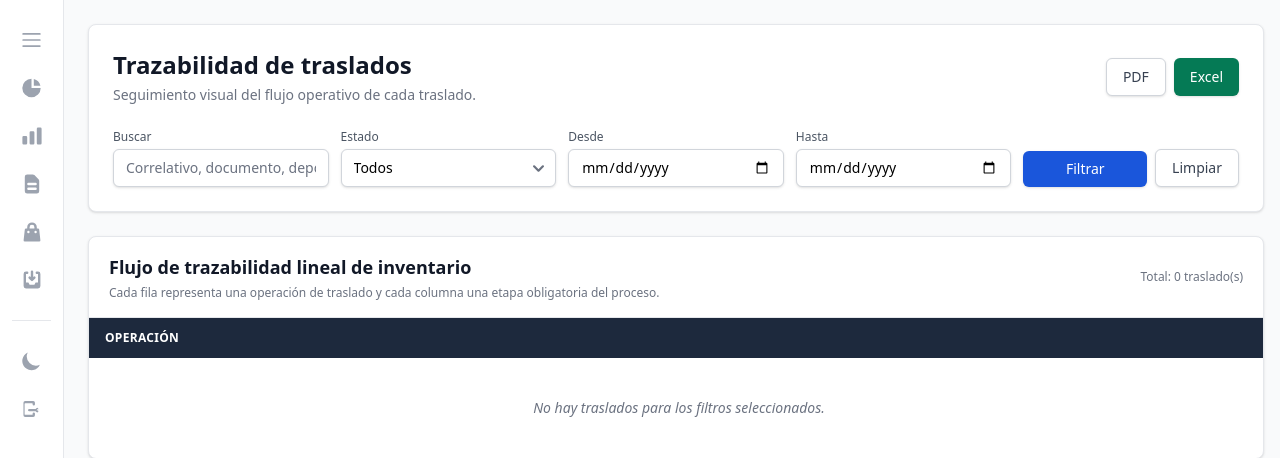
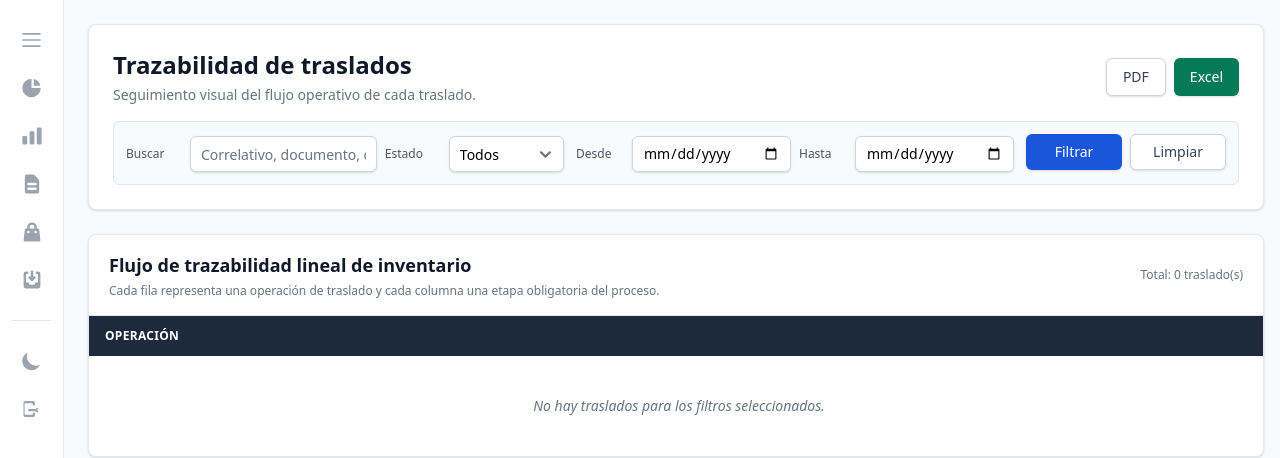
Before and after one commit to jose1574/toolbox-chrystal, a Python web app: template app/inventory/templates/transfer_traceability.html in a window 1280 px wide. Shown: the top 458 px of the page. Run offline with Jinja, Linux system fonts and the light colour scheme; the template is opened without the code that fills it, so the values that code supplies are empty; style sheets or scripts are compiled from the project's sources; some libraries are stand-ins or nearby versions.

Commit message:
se mejora la visualizacion del reporte de trazabilidad de traslados

```diff
--- a/app/inventory/templates/transfer_traceability.html
+++ b/app/inventory/templates/transfer_traceability.html
@@ -22,41 +22,48 @@
             </div>
         </div>
 
-        <form method="get" action="{{ url_for('inventory.transfer_traceability') }}" class="mt-6 grid grid-cols-1 md:grid-cols-5 gap-3">
-            <div>
-                <label for="q" class="block text-xs font-medium text-gray-600 mb-1">Buscar</label>
+        <form method="get" action="{{ url_for('inventory.transfer_traceability') }}"
+            class="mt-4 rounded-md border border-gray-200 bg-gray-50 p-3">
+            <div class="grid grid-cols-1 gap-3 xl:grid-cols-[1fr_1fr_auto] xl:items-end">
+                <div class="grid grid-cols-1 gap-2 md:grid-cols-[1.4fr_1fr]">
+                    <div class="flex items-center gap-2">
+                        <label for="q" class="w-14 shrink-0 text-xs font-medium text-gray-600">Buscar</label>
                         <input type="text" id="q" name="q" value="{{ filters.q }}" placeholder="Correlativo, documento, depósito..."
-                    class="block w-full rounded-md border border-gray-300 px-3 py-2 text-sm shadow-sm focus:border-blue-500 focus:ring-blue-500">
+                            class="block h-9 w-full rounded-md border border-gray-300 px-2.5 text-sm shadow-sm focus:border-blue-500 focus:ring-blue-500">
                     </div>
-            <div>
-                <label for="status" class="block text-xs font-medium text-gray-600 mb-1">Estado</label>
+                    <div class="flex items-center gap-2">
+                        <label for="status" class="w-14 shrink-0 text-xs font-medium text-gray-600">Estado</label>
                         <select id="status" name="status"
-                    class="block w-full rounded-md border border-gray-300 px-3 py-2 text-sm shadow-sm focus:border-blue-500 focus:ring-blue-500">
+                            class="block h-9 w-full rounded-md border border-gray-300 px-2.5 text-sm shadow-sm focus:border-blue-500 focus:ring-blue-500">
                             <option value="">Todos</option>
                             {% for code, label in status_labels.items() %}
                             <option value="{{ code }}" {% if filters.status == code %}selected{% endif %}>{{ label }}</option>
                             {% endfor %}
                         </select>
                     </div>
-            <div>
-                <label for="date_from" class="block text-xs font-medium text-gray-600 mb-1">Desde</label>
+                </div>
+                <div class="grid grid-cols-1 gap-2 md:grid-cols-2">
+                    <div class="flex items-center gap-2">
+                        <label for="date_from" class="w-12 shrink-0 text-xs font-medium text-gray-600">Desde</label>
                         <input type="date" id="date_from" name="date_from" value="{{ filters.date_from }}"
-                    class="block w-full rounded-md border border-gray-300 px-3 py-2 text-sm shadow-sm focus:border-blue-500 focus:ring-blue-500">
+                            class="block h-9 w-full rounded-md border border-gray-300 px-2.5 text-sm shadow-sm focus:border-blue-500 focus:ring-blue-500">
                     </div>
-            <div>
-                <label for="date_to" class="block text-xs font-medium text-gray-600 mb-1">Hasta</label>
+                    <div class="flex items-center gap-2">
+                        <label for="date_to" class="w-12 shrink-0 text-xs font-medium text-gray-600">Hasta</label>
                         <input type="date" id="date_to" name="date_to" value="{{ filters.date_to }}"
-                    class="block w-full rounded-md border border-gray-300 px-3 py-2 text-sm shadow-sm focus:border-blue-500 focus:ring-blue-500">
+                            class="block h-9 w-full rounded-md border border-gray-300 px-2.5 text-sm shadow-sm focus:border-blue-500 focus:ring-blue-500">
                     </div>
-            <div class="flex items-end gap-2">
+                </div>
+                <div class="flex gap-2 xl:pb-0.5">
                     <button type="submit"
-                    class="inline-flex w-full items-center justify-center rounded-md bg-blue-700 px-4 py-2 text-sm font-medium text-white shadow-sm hover:bg-blue-800">
+                        class="inline-flex h-9 w-24 items-center justify-center rounded-md bg-blue-700 px-3 text-sm font-medium text-white shadow-sm hover:bg-blue-800">
                         Filtrar
                     </button>
                     <a href="{{ url_for('inventory.transfer_traceability') }}"
-                    class="inline-flex items-center justify-center rounded-md border border-gray-300 bg-white px-4 py-2 text-sm font-medium text-gray-700 shadow-sm hover:bg-gray-50">
+                        class="inline-flex h-9 w-24 items-center justify-center rounded-md border border-gray-300 bg-white px-3 text-sm font-medium text-gray-700 shadow-sm hover:bg-gray-50">
                         Limpiar
                     </a>
+                </div>
             </div>
         </form>
     </div>
@@ -88,20 +95,20 @@
                 <tbody class="divide-y divide-gray-200">
                     {% for transfer in transfers %}
                     <tr class="hover:bg-slate-50">
-                        <td class="bg-slate-50 px-4 py-4 align-top border-r border-gray-200">
+                        <td class="bg-slate-900 px-4 py-4 align-top border-r border-slate-700">
                             <div class="flex items-start justify-between gap-3">
                                 <div>
-                                    <div class="text-base font-bold text-slate-900">#{{ transfer.operation_correlative }}</div>
-                                    <div class="mt-1 text-xs text-slate-500">Doc: {{ transfer.document_no or '-' }} | {{ transfer.emission_date or '-' }}</div>
+                                    <div class="text-base font-bold text-white">#{{ transfer.operation_correlative }}</div>
+                                    <div class="mt-1 text-xs text-slate-300">Doc: {{ transfer.document_no or '-' }} | {{ transfer.emission_date or '-' }}</div>
                                 </div>
                                 <span class="inline-flex rounded-full px-2.5 py-0.5 text-[11px] font-semibold whitespace-nowrap {% if transfer.current_status == 'RECEIVED' %}bg-green-100 text-green-800{% elif transfer.current_status == 'IN_TRANSIT' %}bg-blue-100 text-blue-800{% elif transfer.current_status == 'RECOLLECTION_CHECKED' %}bg-amber-100 text-amber-800{% else %}bg-gray-100 text-gray-800{% endif %}">
                                     {{ status_labels.get(transfer.current_status, transfer.current_status) }}
                                 </span>
                             </div>
-                            <div class="mt-3 text-xs text-slate-600 space-y-1">
-                                <div><span class="font-semibold">Origen:</span> {{ transfer.store_description or '-' }} ({{ transfer.store or '-' }})</div>
-                                <div><span class="font-semibold">Destino:</span> {{ transfer.destination_store_description or '-' }} ({{ transfer.destination_store or '-' }})</div>
-                                <div class="line-clamp-2"><span class="font-semibold">Descripción:</span> {{ transfer.description or '-' }}</div>
+                            <div class="mt-3 text-xs text-slate-300 space-y-1">
+                                <div><span class="font-semibold text-slate-100">Origen:</span> {{ transfer.store_description or '-' }} ({{ transfer.store or '-' }})</div>
+                                <div><span class="font-semibold text-slate-100">Destino:</span> {{ transfer.destination_store_description or '-' }} ({{ transfer.destination_store or '-' }})</div>
+                                <div class="line-clamp-2"><span class="font-semibold text-slate-100">Descripción:</span> {{ transfer.description or '-' }}</div>
                             </div>
                         </td>
 
```
Lines whose indentation alone changed are shown as unchanged.
